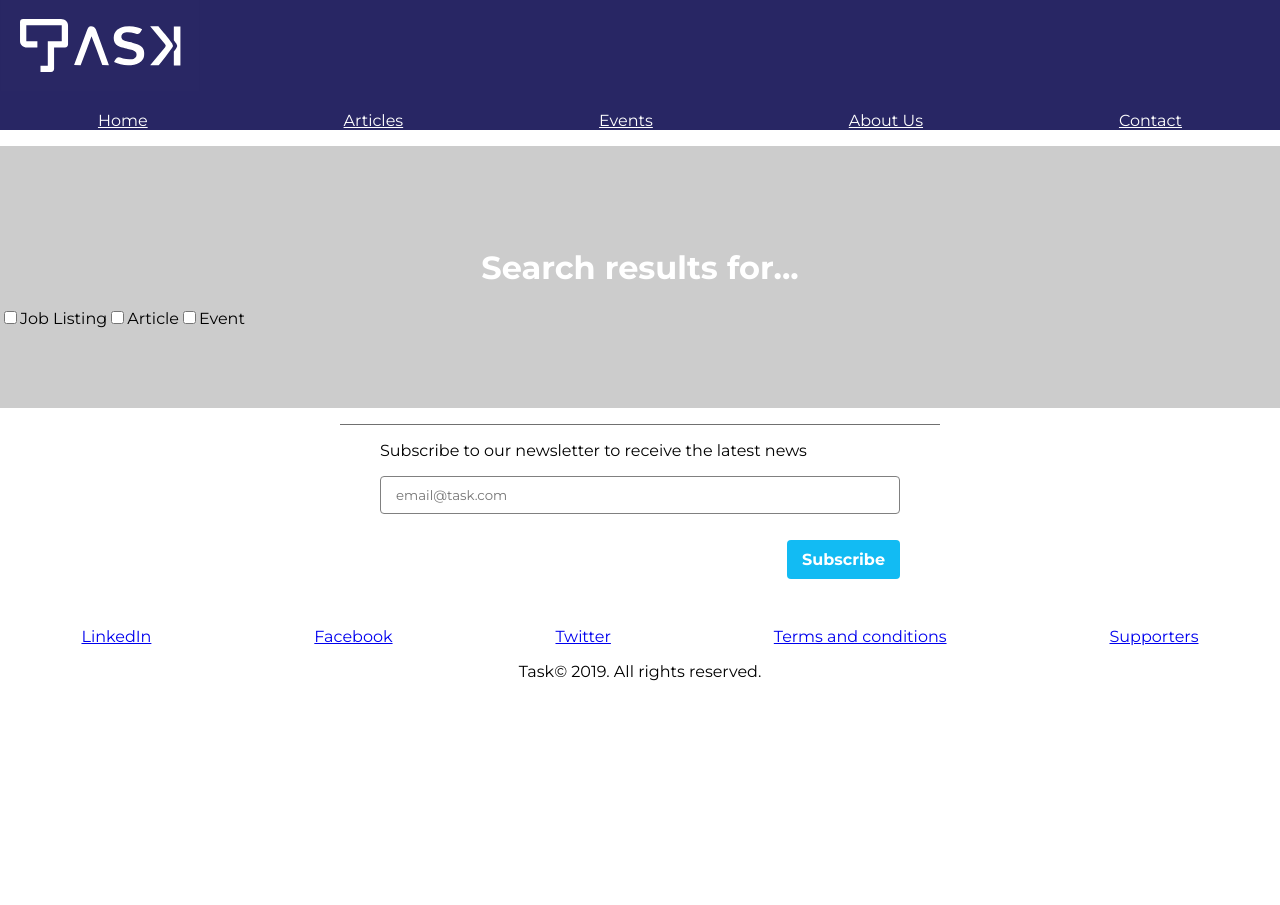
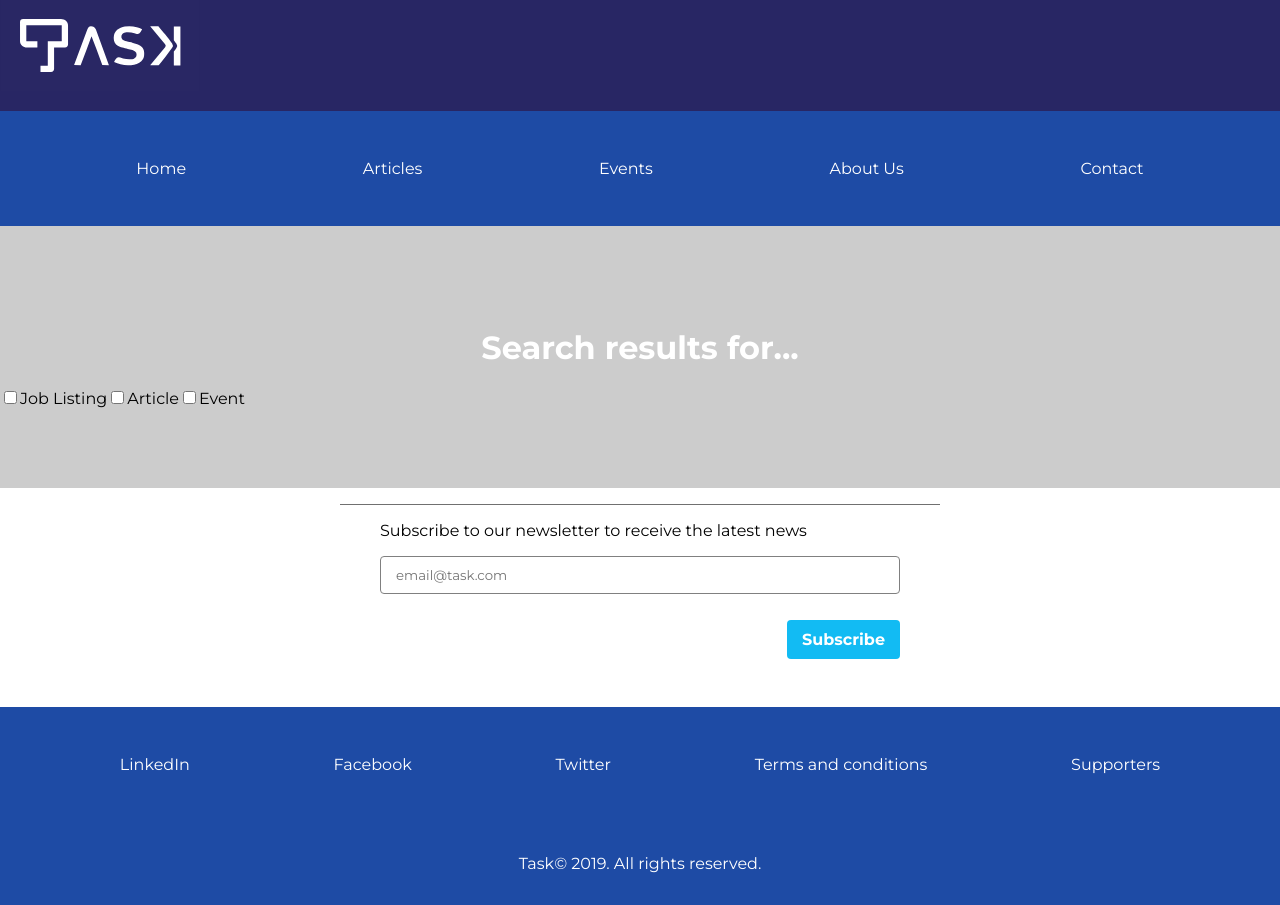
Before and after one commit to Sunnysit/t-ask, a React (Create React App) app: page /search in a window 1280 px wide. Before the commit the page ends 800 px from the top, so only its background shows below. Built offline with nearby package versions, Linux system fonts and the light colour scheme.

Commit message:
updated the footer
the footer updated now..satnam

```diff
--- a/src/scss/Footer.scss
+++ b/src/scss/Footer.scss
@@ -49,3 +49,23 @@
     }
 
 }
+
+.copyright-text{
+    color:white;
+
+}
+.copyright-container{
+    background-color: #1E4BA5;
+    padding:2rem;
+}
+
+.navigation{
+    background-color: #1E4BA5;
+    padding:3rem;
+    margin-bottom:0;
+}
+
+.navigation a{
+    color:white;
+    text-decoration: none;
+}
```
